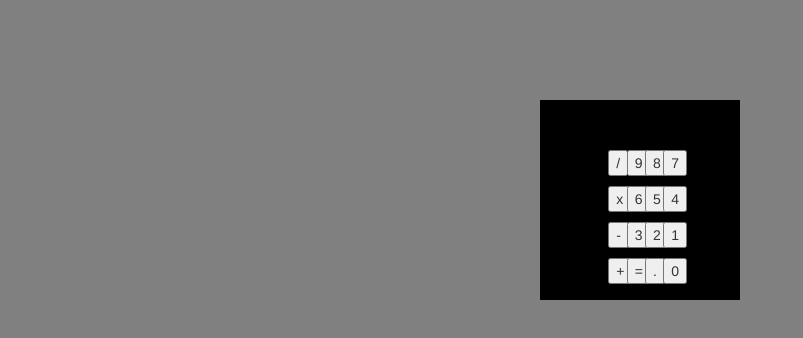
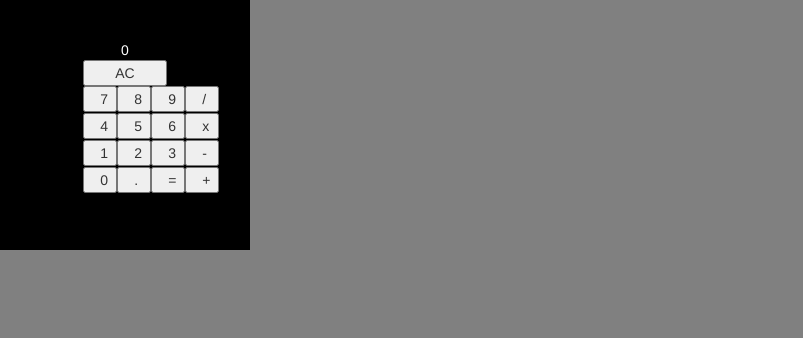
Before and after one commit to bbrading/javascript_calculator, a plain HTML site: page calculator.html in a window 1280 px wide. Shown: the whole page, without its empty margins (0-803 px from the left). Drawn offline with nearby package versions, Linux system fonts and the light colour scheme.

Commit message:
added multiply and divide functions and updated calculator appearance.

```diff
--- a/calculator.css
+++ b/calculator.css
@@ -1,30 +1,41 @@
 #body {
   background-color: gray;
-  padding: 100px;
+  text-align: center;
 }
 
 #calculator {
-  margin: auto;
+  margin-left: auto;
+  margin-right: auto;
+  display: block;
+  text-align: center;
   background-color: black;
-  height: 200px;
-  width: 200px;
-  text-align: center;
-  padding: 5px;
+  height: 250px;
+  width: 250px;
+  padding: 10px, 10px, 10px, 10px;
+}
+
+#screen {
+  padding-top: 40px;
+}
+
+#clear{
+text-align: center;
 }
 
 .button{
-
 text-align: center;
-padding:5px;
+padding:5px, 5px, 5px, 5px;
+margin:5px, 5px, 5px, 5px;
 }
 
 .buttonOperator{
-
   text-align: center;
-  padding:5px;
+  padding:5px, 5px, 5px, 5px;
+  margin:5px, 5px, 5px, 5px;
 }
 
 #screen{
+  text-align: center;
   color: white;
-  padding: 20px;
+  padding: 20px,20px, 20px, 20px;
 }
--- a/calculator.html
+++ b/calculator.html
@@ -9,25 +9,39 @@
   </head>
   <body id = "body">
     <div class = "container-fluid">
-        <div id ="calculator">
+      <div class = "row">
+
+        <div id ="calculator" class = "col-md-12">
           <div class="row">
-            <div class = "col-md-12" id = "screen">
+            <div id = "screen" class = "col-md-12" >
+              0
             </div>
           </div>
           <div class="row">
             <div class = "col-md-4">
+           </div>
+            <div>
+              <button id = "clear" type = "button" class = "col-md-4 buttonOperator"> AC </button>
             </div>
-            <div class="col-md-1 buttonOperator">
-              <button type = "button"> / </button>
+            <div class = "col-md-4">
             </div>
-            <div id ="9" class="col-md-1 button">
-              <button type = "button" value = "9"> 9 </button>
+          </div>
+
+          <div class="row">
+            <div class = "col-md-4">
             </div>
-            <div id="8" class="col-md-1 button">
-              <button type = "button" value ="8"> 8 </button>
+
+            <div>
+              <button id ="7" type = "button" class="col-md-1 button" value ="7"> 7 </button>
             </div>
-            <div id ="7" class="col-md-1 button">
-              <button type = "button" value ="7"> 7 </button>
+            <div>
+              <button id="8" type = "button" class="col-md-1 button" value ="8"> 8 </button>
+            </div>
+            <div>
+              <button id ="9" type = "button" class="col-md-1 button" value = "9"> 9 </button>
+            </div>
+            <div>
+              <button id ="divide" type = "button" class="col-md-1 buttonOperator"> / </button>
             </div>
             <div class = "col-md-4 button">
             </div>
@@ -35,17 +49,18 @@
             <div class="row">
             <div class ="col-md-4">
             </div>
-            <div class="col-md-1 button">
-              <button type = "button"> x </button>
+
+            <div>
+              <button id ="4" type = "button" class="col-md-1 button" value ="4"> 4 </button>
             </div>
-            <div id ="6" class="col-md-1 button">
-              <button type = "button" value = "6"> 6 </button>
+            <div>
+              <button id ="5" type = "button" class="col-md-1 button" value = "5"> 5 </button>
             </div>
-            <div id ="5" class="col-md-1 button">
-              <button type = "button" value = "5"> 5 </button>
+            <div>
+              <button id ="6" type = "button" class="col-md-1 button" value = "6"> 6 </button>
             </div>
-            <div id ="4" class="col-md-1 button">
-              <button type = "button" value ="4"> 4 </button>
+            <div>
+              <button id ="multiply" type = "button" class="col-md-1"> x </button>
             </div>
             <div class = "col-md-4">
             </div>
@@ -53,17 +68,18 @@
           <div class="row">
             <div class = "col-md-4">
             </div>
-            <div id = "subtract" class="col-md-1 buttonOperator">
-              <button type = "button"> - </button>
+
+            <div>
+              <button id ="1" type = "button" class="col-md-1 button" value = "1"> 1 </button>
             </div>
-            <div id ="3" class="col-md-1 button">
-              <button type = "button" value = "3"> 3 </button>
+            <div>
+              <button id ="2" type = "button" class="col-md-1 button" value = "2"> 2 </button>
             </div>
-            <div id ="2" class="col-md-1 button">
-              <button type = "button" value = "2"> 2 </button>
+            <div>
+              <button id ="3" type = "button" class="col-md-1 button" value = "3"> 3 </button>
             </div>
-            <div id ="1" class="col-md-1 button">
-              <button type = "button" value = "1"> 1 </button>
+            <div>
+              <button id = "subtract" type = "button" class="col-md-1 buttonOperator"> - </button>
             </div>
             <div class = "col-md-4">
             </div>
@@ -71,28 +87,23 @@
           <div class="row">
             <div class = "col-md-4">
             </div>
-            <div id = "add" class="col-md-1 buttonOperator">
-              <button type = "button"> + </button>
+            <div>
+              <button id ="0" type = "button" class="col-md-1 button" value = "0"> 0 </button>
             </div>
-            <div id = "equals" class="col-md-1 buttonOperator">
-              <button type = "button"> = </button>
+            <div>
+              <button type = "button" class="col-md-1 buttonOperator"> . </button>
             </div>
-            <div class="col-md-1 buttonOperator">
-              <button type = "button"> . </button>
+            <div>
+              <button id = "equals" type = "button" class="col-md-1 buttonOperator"> = </button>
             </div>
-            <div id ="0" class="col-md-1 button">
-              <button type = "button" value = "0"> 0 </button>
+            <div>
+              <button id = "add" type = "button" class="col-md-1 buttonOperator"> + </button>
             </div>
             <div class = "col-md-4">
             </div>
           </div>
-
-
         </div>
-
-        <div id = "display">
-        </div>
-
+      </div>
     </div>
     <script src="https://code.jquery.com/jquery-1.10.2.js"></script>
     <script src="https://maxcdn.bootstrapcdn.com/bootstrap/3.3.7/js/bootstrap.min.js"></script>
--- a/calculator.js
+++ b/calculator.js
@@ -7,7 +7,10 @@ $(document).ready(function(){
   $(".button").on("click", clickEvent)
   $("#add").on("click", addOperator)
   $("#subtract").on("click", subtractOperator)
+  $("#multiply").on("click", multiplyOperator)
+  $("#divide").on("click", divideOperator)
   $("#equals").on("click", calculateAnswer)
+  $("#clear").on("click", clear)
 
   function clickEvent(e){
     if (currentNum === ""){
@@ -40,14 +43,46 @@ $(document).ready(function(){
     }
   }
 
+  function multiplyOperator(e){
+    if (currentOperator !== ""){
+      calculateAnswer()
+    }
+    currentOperator = multiply
+    if (currentNum == ""){
+      currentNum = firstNum
+    }
+  }
+
+  function divideOperator(e){
+    if (currentOperator !== ""){
+      calculateAnswer()
+    }
+    currentOperator = divide
+    if (currentNum == ""){
+      currentNum = firstNum
+    }
+  }
+
   function add(){
-    currentNum = parseInt(currentNum, 10) + parseInt(nextNum, 10)
+    currentNum = parseFloat(currentNum, 10) + parseFloat(nextNum, 10)
     nextNum = ""
     return currentNum
   }
 
   function subtract(){
-    currentNum = parseInt(currentNum, 10) - parseInt(nextNum, 10)
+    currentNum = parseFloat(currentNum, 10) - parseFloat(nextNum, 10)
+    nextNum = ""
+    return currentNum
+  }
+
+  function multiply(){
+    currentNum = parseFloat(currentNum, 10) * parseFloat(nextNum, 10)
+    nextNum = ""
+    return currentNum
+  }
+
+  function divide(){
+    currentNum = parseFloat(currentNum, 10) / parseFloat(nextNum, 10)
     nextNum = ""
     return currentNum
   }
@@ -59,18 +94,11 @@ $(document).ready(function(){
 
 
   function clear(){
-
+    firstNum = "";
+    nextNum = "";
+    currentNum = "";
+    currentOperator = "";
+    $("#screen").html("0")
   }
 
 })
-
-
-// -- in test file --
-// var assert = require('assert');
-// describe('add', function() {
-//   it('should add the currentNum and nextNum', function() {
-//     var currentNum = 19
-//     var nextNum = 3
-//     assert.equal(22, add());
-//   });
-// });
```
